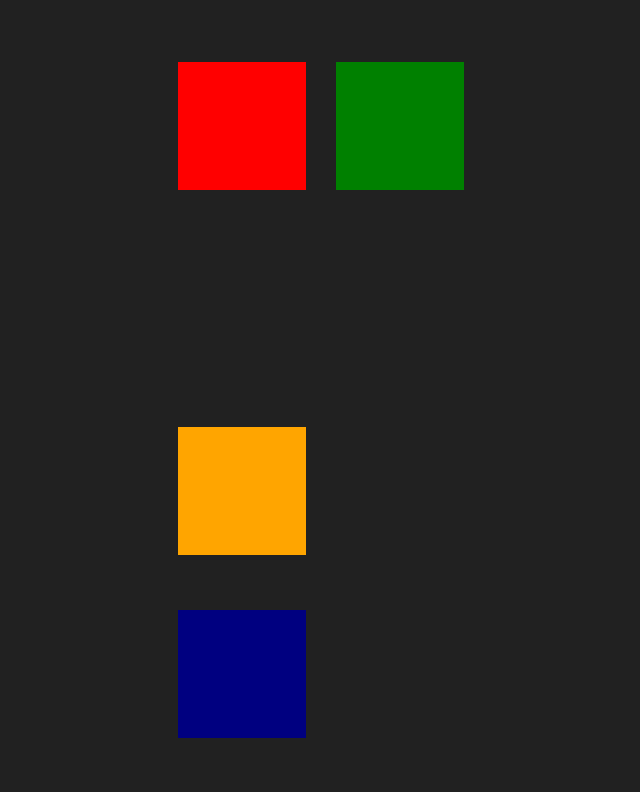
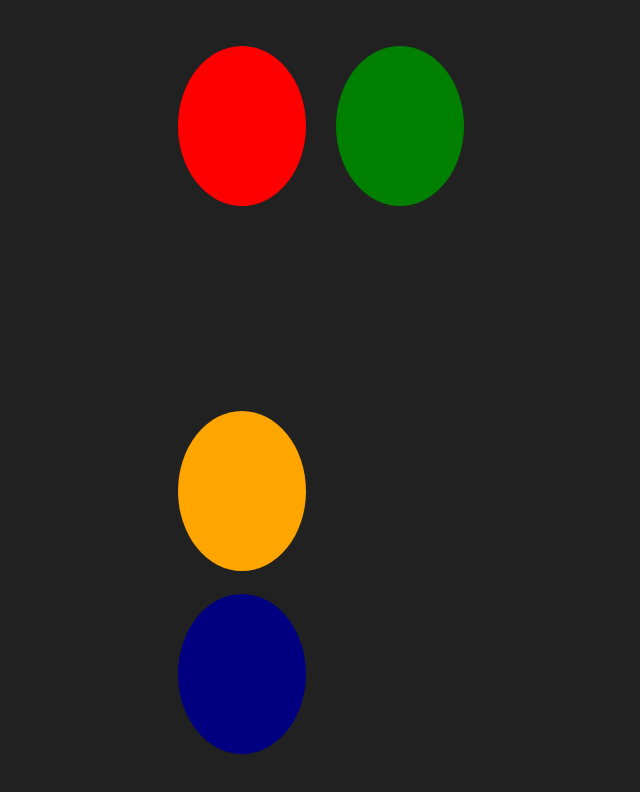
Before and after one commit to Nikhilesh0231/JavaScriptProjects, a plain HTML site: page TwinkingLight/index.html in a window 1280 px wide. Shown: the whole page, without its empty margins (329-969 px from the left). Drawn offline with Linux system fonts and the light colour scheme.

Commit message:
css changes

```diff
--- a/TwinkingLight/index.html
+++ b/TwinkingLight/index.html
@@ -25,12 +25,12 @@
       height: 90vh;
       flex-wrap: wrap;
       gap: 10px;
-      border-radius: 50%;
     }
     .light-box{
       width: 40%;
-      height: 16vh;
+      height: 20vh;
       margin-left: 20px;
+      border-radius: 50%;
       /* border: 2px solid white; */
     }
     #id1{
```
